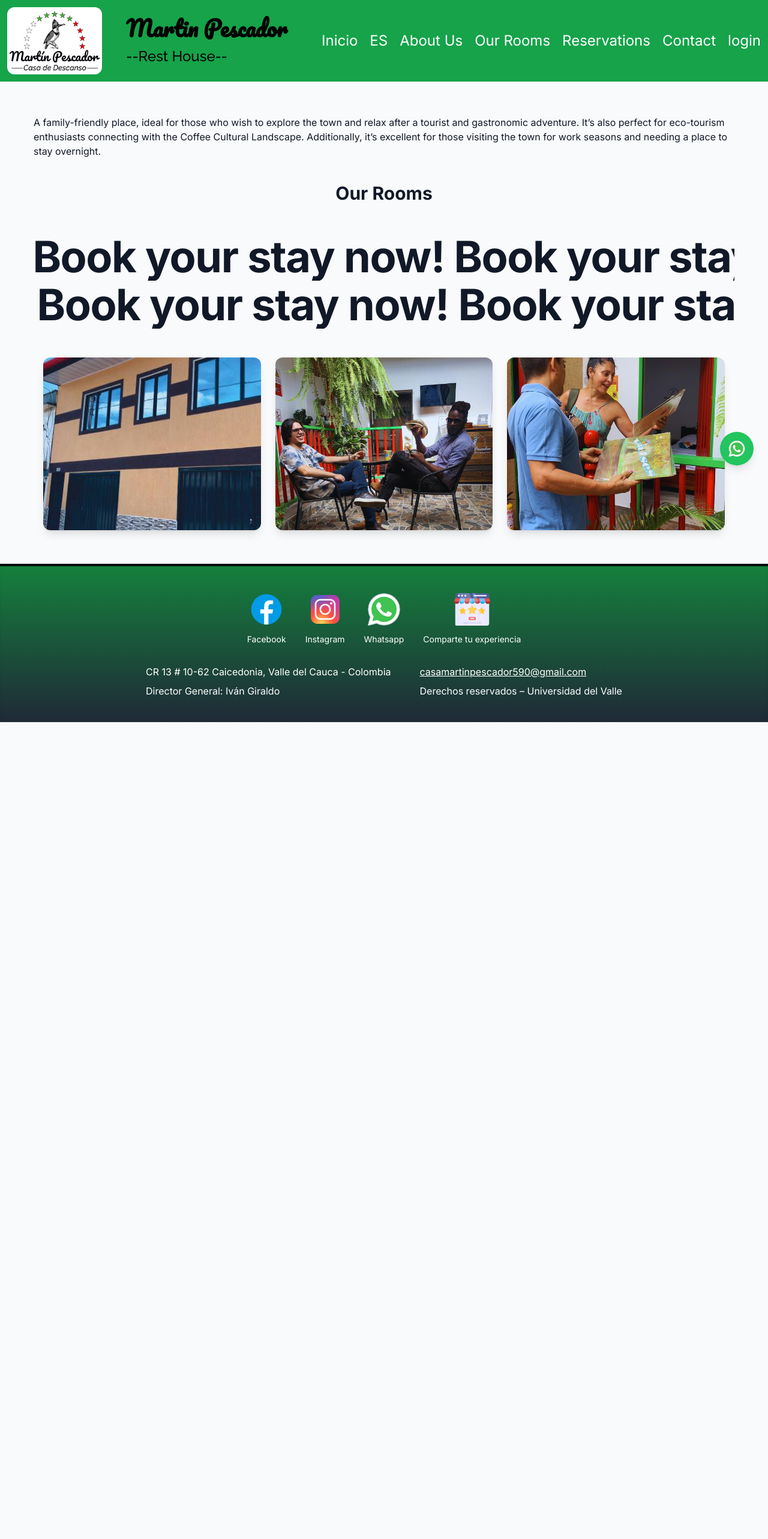
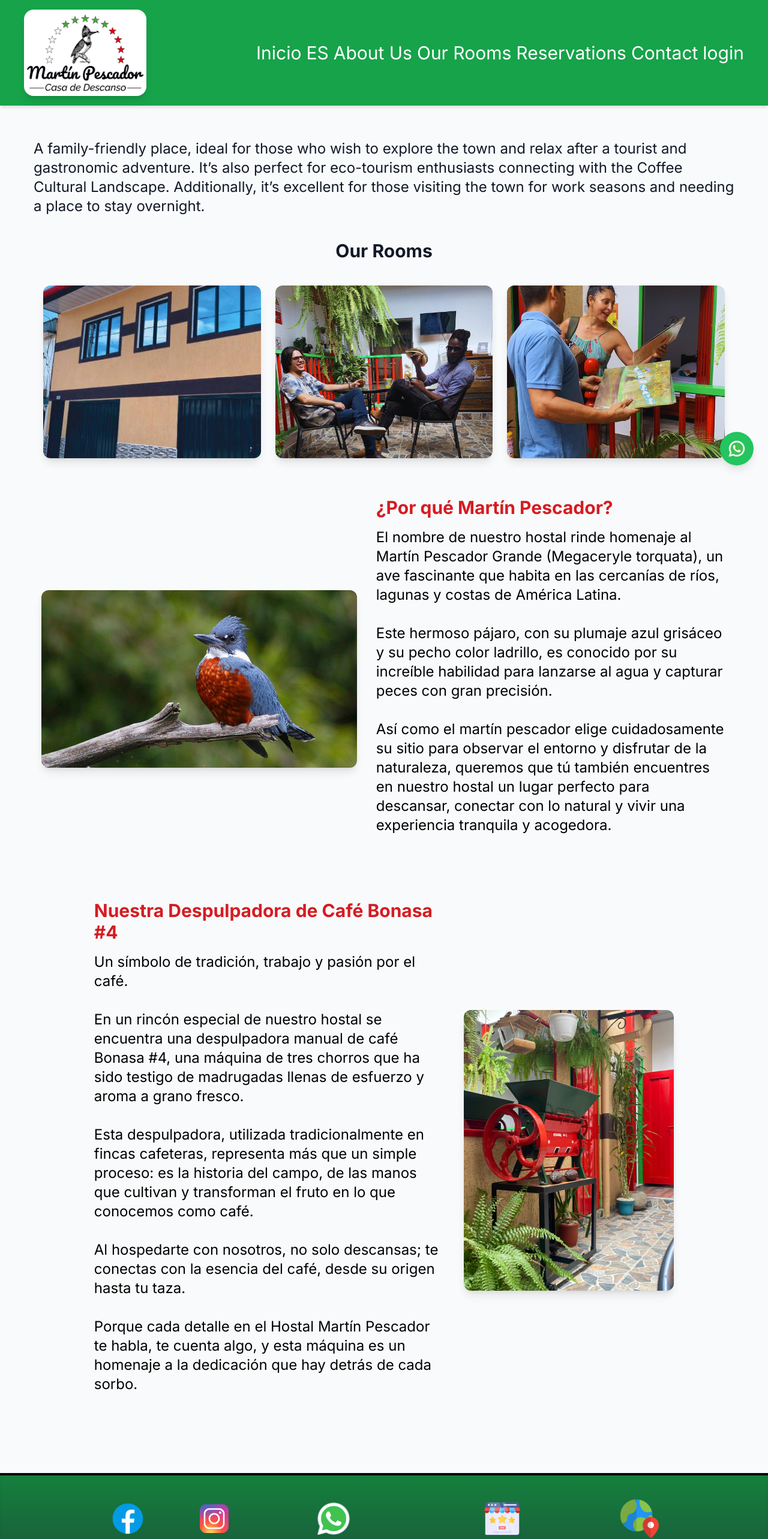
Before and after one commit to Erika000o/Hostal, a React (Vite) app in the folder hostal_martin/: page / in a window 1280 px wide. Shown: the top 2566 px of the page at 60% size. Before the commit the page ends 1204 px from the top, so only its background shows below. Built offline with nearby package versions, Linux system fonts and the light colour scheme; no server answers.

Commit message:
Actualización de estilos, Historia - Sobre Nosotros - Inicio

```diff
--- a/hostal_martin/src/components/Footer.jsx
+++ b/hostal_martin/src/components/Footer.jsx
@@ -6,7 +6,7 @@ function Footer() {
   return (
     <footer className="bg-gradient-to-b from-green-700 bg-gray-800 text-white py-10 px-4 border-t-4 border-t-[#030a06] shadow-inner">
       {/* Íconos centrados */}
-      <div className="flex justify-center flex-wrap gap-8 mb-8">
+      <div className="flex justify-center flex-wrap gap-8 mb-8 text-2xl">
         <a
           href="https://www.facebook.com/profile.php?id=61571920404498&locale=es_LA"
           target="_blank"
@@ -15,7 +15,7 @@ function Footer() {
           className="hover:opacity-80 flex flex-col items-center"
         >
           <img src="/images/Facebook.png" alt={t('facebook')} className="w-16 h-16" />
-          <span className="mt-2 text-sm">{t('Facebook')}</span>
+          <span className="mt-2 text-2xl">{t('Facebook')}</span>
         </a>
         <a
           href="https://www.instagram.com/casamartinpescador590?utm_source=qr"
@@ -25,7 +25,7 @@ function Footer() {
           className="hover:opacity-80 flex flex-col items-center"
         >
           <img src="/images/Instagram.png" alt={t('instagram')} className="w-16 h-16" />
-          <span className="mt-2 text-sm">{t('Instagram')}</span>
+          <span className="mt-2 text-2xl">{t('Instagram')}</span>
         </a>
         <a
           href="https://wa.me/message/257OK2VEIYLJK1?src=qr"
@@ -35,7 +35,7 @@ function Footer() {
           className="hover:opacity-80 flex flex-col items-center"
         >
           <img src="/images/WhatsApp.png" alt={t('whatsapp')} className="w-16 h-16" />
-          <span className="mt-2 text-sm">{t('Whatsapp')}</span>
+          <span className="mt-2 text-2xl">{t('Atencion al Usuario')}</span>
         </a>
         <a
           href="https://g.page/r/CYKoK1MhLj1tEAE/review"
@@ -45,7 +45,17 @@ function Footer() {
           className="hover:opacity-80 flex flex-col items-center"
         >
           <img src="/images/Reseñas.png" alt={t('shareExperience')} className="w-16 h-16" />
-          <span className="mt-2 text-sm">{t('Comparte tu experiencia')}</span>
+          <span className="mt-2 text-2xl">{t('Comparte tu experiencia')}</span>
+        </a>
+        <a
+          href="https://www.google.com/maps/place/Hostal+Mart%C3%ADn+Pescador+%22Casa+de+Descanso%22/@4.3338432,-75.8300303,17z/data=!3m1!4b1!4m12!1m5!8m4!1e2!2s114227429867748241705!3m1!1e1!3m5!1s0x8e38532cf930c153:0x6d3d2e21532ba882!8m2!3d4.3338379!4d-75.8274554!16s%2Fg%2F11vdqd32xt?entry=ttu&g_ep=EgoyMDI1MDUxNS4wIKXMDSoASAFQAw%3D%3D"
+          target="_blank"
+          rel="noopener noreferrer"
+          aria-label={t('Ubicacion')}
+          className="hover:opacity-80 flex flex-col items-center"
+        >
+          <img src="/images/ubicacion.png" alt={t('Ubicacion')} className="w-16 h-16" />
+          <span className="mt-2 text-2xl">{t('Ubicacion')}</span>
         </a>
       </div>
 
@@ -53,13 +63,13 @@ function Footer() {
       <div className="flex justify-center">
         <div className="flex flex-col md:flex-row gap-12 text-center md:text-left">
           {/* Columna izquierda */}
-          <div className="space-y-2 max-w-md">
+          <div className="space-y-4 max-w-md text-2xl">
             <p>CR 13 # 10-62 Caicedonia, Valle del Cauca - Colombia</p>
             <p>Director General: Iván Giraldo</p>
           </div>
 
           {/* Columna derecha */}
-          <div className="space-y-2 max-w-md">
+          <div className="space-y-4 max-w-md text-2xl">
             <p>
               <a
                 href="mailto:casamartinpescador590@gmail.com"
--- a/hostal_martin/src/components/Header.jsx
+++ b/hostal_martin/src/components/Header.jsx
@@ -10,43 +10,34 @@ function Header() {
   };
 
   return (
-    <header className="bg-green-600 text-white p-3">
+    <header className="bg-green-600 text-white p-4 shadow-md">
+      <div className="max-w-[1400px] mx-auto flex items-center justify-between px-6">
 
-      <div className="container mx-auto flex justify-between items-center">
-        <div className="flex items-center space-x-10">{/*aqui va centrados */}
-          <img src="/images/logoMartin.jpg" alt="Hostal Martín Pescador" className="h-28 rounded-xl"/>
-          <h1 className="mb-0">
-            <span className="font-['Pacifico'] text-4xl text-black">{t('homeTitle')}</span>
-            <br />
-            <span className="font-['Raleway'] font-medium text-2xl text-black">--{t('homeSubtitle')}--</span>{/*aqui va el nombre */}
-          </h1>
+        <div className="flex-shrink-0">
+          <img
+            src="/images/logoMartin.jpg"
+            alt="Hostal Martín Pescador"
+            className="h-36 rounded-2xl shadow-lg"
+          />
         </div>
 
-        <div className="relative">
-          <img
-            src="/images/flor.jpg"
-            alt="Decoración"
-            className="absolute top-40 right-66 w-32 h-992 object-cover rounded-xl shadow-lg m-1"
-          />
-        </div>
-        <nav className="space-x-5">
-          <NavLink to="/" className="hover:underline text-2xl">Inicio</NavLink>
+        {/* Menú horizontal alineado y responsivo */}
+        <nav className="flex flex-wrap justify-center items-center gap-x-2 gap-y-2 text-2xl whitespace-nowrap">
+          <NavLink to="/" className="hover:underline text-3xl">Inicio</NavLink>
           <NavLink
-              as="span"
-              onClick={toggleLanguage}
-              className={`cursor-pointer text-2xl ${i18n.language === 'es' || i18n.language === 'en' ? 'hover:underline' : ''}`}
-              >
-              {i18n.language === 'es' ? 'EN' : 'ES'}
+            as="span"
+            onClick={toggleLanguage}
+            className={`cursor-pointer text-3xl ${i18n.language === 'es' || i18n.language === 'en' ? 'hover:underline' : ''}`}
+          >
+            {i18n.language === 'es' ? 'EN' : 'ES'}
           </NavLink>
-
-          <NavLink to="/about" className="hover:underline text-2xl">{t('about')}</NavLink>
-          <NavLink to="/rooms" className="hover:underline text-2xl">{t('rooms')}</NavLink>
-          <NavLink to="/reservations" className="hover:underline text-2xl">{t('reservations')}</NavLink>
-          <NavLink to="/contact" className="hover:underline text-2xl">{t('contact')}</NavLink>
-          <NavLink to="login" className="hover:underline text-2xl">{t('login')}</NavLink>
+          <NavLink to="/about" className="hover:underline text-3xl">{t('about')}</NavLink>
+          <NavLink to="/rooms" className="hover:underline text-3xl">{t('rooms')}</NavLink>
+          <NavLink to="/reservations" className="hover:underline text-3xl">{t('reservations')}</NavLink>
+          <NavLink to="/contact" className="hover:underline text-3xl">{t('contact')}</NavLink>
+          <NavLink to="/login" className="hover:underline text-3xl">{t('login')}</NavLink>
         </nav>
       </div>
-
     </header>
   );
 }
--- a/hostal_martin/src/components/ui/VelocityScroll.tsx
+++ b/hostal_martin/src/components/ui/VelocityScroll.tsx
@@ -109,10 +109,10 @@ export function VelocityScroll({
 }: VelocityScrollProps) {
   return (
     <div
-      className={cn(
-        "relative w-full text-4xl font-bold tracking-[-0.02em] md:text-7xl md:leading-[5rem]",
-        className,
-      )}
+    className={cn(
+      "relative w-full text-2xl font-bold tracking-[-0.02em] md:text-4xl md:leading-[3.5rem]",
+      className,
+    )}
       {...props}
     >
       {Array.from({ length: numRows }).map((_, i) => (
--- a/hostal_martin/src/components/ui/WhatsApp.tsx
+++ b/hostal_martin/src/components/ui/WhatsApp.tsx
@@ -12,7 +12,7 @@ export function FloatingWhatsApp() {
       className="fixed bottom-6 right-6 z-50"
     >
       <a
-        href="https://wa.me/573228803018"
+        href="https://wa.me/573225956704"
         target="_blank"
         rel="noopener noreferrer"
         className="flex items-center justify-center w-14 h-14 rounded-full bg-green-500 hover:bg-green-600 text-white shadow-lg hover:shadow-xl transition-all duration-300"
--- a/hostal_martin/src/i18n.js
+++ b/hostal_martin/src/i18n.js
@@ -30,6 +30,17 @@ const resources = {
       familyRoomQuote: "Habitación familiar con espacio amplio",
       familyRoomName: "Habitación Familiar",
       familyRoomDesignation: "4 personas",
+      whyRoomQuote: "¿Por qué Martín Pescador?",
+      whyRoomDescription: "El nombre de nuestro hostal rinde homenaje al Martín Pescador Grande (Megaceryle torquata), un ave fascinante que habita en las cercanías de ríos, lagunas y costas de América Latina.",
+      whyRoomDescription2: "Este hermoso pájaro, con su plumaje azul grisáceo y su pecho color ladrillo, es conocido por su increíble habilidad para lanzarse al agua y capturar peces con gran precisión.",
+      whyRoomDescription3: "Así como el martín pescador elige cuidadosamente su sitio para observar el entorno y disfrutar de la naturaleza, queremos que tú también encuentres en nuestro hostal un lugar perfecto para descansar, conectar con lo natural y vivir una experiencia tranquila y acogedora.",
+
+      coffeeMachine: "Nuestra Despulpadora de Café Bonasa #4",
+      coffeeMachineDescription: "Un símbolo de tradición, trabajo y pasión por el café.",
+      coffeeMachineDescription2: "En un rincón especial de nuestro hostal se encuentra una despulpadora manual de café Bonasa #4, una máquina de tres chorros que ha sido testigo de madrugadas llenas de esfuerzo y aroma a grano fresco.",
+      coffeeMachineDescription3: "Esta despulpadora, utilizada tradicionalmente en fincas cafeteras, representa más que un simple proceso: es la historia del campo, de las manos que cultivan y transforman el fruto en lo que conocemos como café.",
+      coffeeMachineDescription4: "Al hospedarte con nosotros, no solo descansas; te conectas con la esencia del café, desde su origen hasta tu taza.",
+      coffeeMachineDescription5: "Porque cada detalle en el Hostal Martín Pescador te habla, te cuenta algo, y esta máquina es un homenaje a la dedicación que hay detrás de cada sorbo.",
 
       // About.jsx
       about: "Sobre Nosotros",
--- a/hostal_martin/src/pages/Home.jsx
+++ b/hostal_martin/src/pages/Home.jsx
@@ -2,7 +2,7 @@ import { useTranslation } from 'react-i18next';
 import { useState, useEffect } from 'react';
 import { useNavigate } from 'react-router-dom';
 import Gallery from '../components/Gallery';
-import { VelocityScroll } from '../components/ui/VelocityScroll';
+// import { VelocityScroll } from '../components/ui/VelocityScroll';
 import { fetchHabitaciones } from '../lib/api';
 
 const roomImages = [
@@ -62,7 +62,7 @@ function Home() {
 
   return (
     <div className="container mx-auto p-14 relative">
-      <p className="mb-3">{t('homeDescription')}</p>
+      <p className="mb-3 text-2xl">{t('homeDescription')}</p>
 
       <div className="my-10">
         <h2 className="text-3xl font-bold mb-8 text-center">{t('ourRooms')}</h2>
@@ -81,16 +81,16 @@ function Home() {
             </div>
             <div className="max-w-md">
               <h3
-                className="text-2xl font-semibold mb-2 cursor-pointer text-blue-600 hover:underline"
+                className="text-3xl font-semibold mb-2 cursor-pointer text-red-600 hover:underline"
                 onClick={() => handleSelectRoom(selectedRoom)}
               >
                 {t(selectedRoom.nombre || '')}
               </h3>
-              <p className="text-gray-600 mb-2">
-                {selectedRoom.capacidad} {selectedRoom.capacidad === 1 ? 'persona' : 'personas'}
+              <p className="text-gray-600 mb-2 text-2xl">
+                {selectedRoom.capacidad} {selectedRoom.capacidad === 1 ? 'persona' : 'Personas'}
               </p>
-              <p className="text-gray-800 font-bold mb-4">{formatPrice(selectedRoom.precio || 0)}</p>
-              <p className="text-gray-500 italic mb-4">{t(selectedRoom.quote || '')}</p>
+              <p className="text-gray-800 font-bold mb-4 text-2xl">{formatPrice(selectedRoom.precio || 0)}</p>
+              <p className="text-gray-500 italic mb-4 text-2xl">{t(selectedRoom.quote || '')}</p>
               <div className="flex gap-4">
                 <button
                   onClick={prevRoom}
@@ -106,7 +106,7 @@ function Home() {
                 </button>
                 <button
                   onClick={() => handleSelectRoom(selectedRoom)}
-                  className="bg-blue-600 text-white px-4 py-2 rounded hover:bg-blue-700"
+                  className="bg-rojoHostal text-white px-4 py-2 rounded hover:bg-rojoHostal text-lg"
                 >
                   {t('viewDetails')}
                 </button>
@@ -116,11 +116,60 @@ function Home() {
         )}
       </div>
 
-      <div className="my-12">
-        <VelocityScroll className="text-center">{t('bookNow')}</VelocityScroll>
+      {/* <div className="my-10">
+        <VelocityScroll className="text-center ">{t('bookNow')}</VelocityScroll>
+      </div> */}
+
+
+      <Gallery />
+      {/* Sección sobre el Martín Pescador */}
+      <div className="flex flex-col lg:flex-row items-center justify-center gap-8 my-16">
+      <div className="w-full lg:w-[45%]">
+          <img
+            src="/images/martin2.jpg"
+            alt="Martín Pescador Grande"
+            className="overflow-hidden rounded-xl shadow-lg transform hover:scale-105 transition-transform duration-300"
+          />
+        </div>
+        <div className="w-full lg:w-1/2">
+          <h3 className="text-3xl font-bold mb-4 text-rojoHostal">{t('whyRoomQuote')}</h3>
+          <p className="text-black mb-3 text-2xl">
+            {t('whyRoomDescription')}
+            <br /><br />
+            {t('whyRoomDescription2')}
+            <br /><br />
+            {t('whyRoomDescription3')}
+            <br /><br />
+
+          </p>
+        </div>
       </div>
 
-      <Gallery />
+      {/* Sección sobre la despulpadora */}
+      <div className="flex flex-col-reverse lg:flex-row items-center justify-center gap-8 my-16">
+        <div className="w-full lg:w-1/2">
+          <h3 className="text-3xl font-bold mb-4 text-rojoHostal">{t('coffeeMachine')}</h3>
+          <p className="text-black mb-3 text-2xl">
+            {t('coffeeMachineDescription')}
+            <br /><br />
+            {t('coffeeMachineDescription2')}
+            <br /><br />
+            {t('coffeeMachineDescription3')}
+            <br /><br />
+            {t('coffeeMachineDescription4')}
+            <br /><br />
+            {t('coffeeMachineDescription5')}
+          </p>
+        </div>
+        <div className="w-full lg:w-[30%]">
+          <img
+            src="/images/MaquinaCafe.jpg"
+            alt="Despulpadora de café Bonasa #4"
+            className="overflow-hidden rounded-xl shadow-lg transform hover:scale-105 transition-transform duration-300"
+          />
+        </div>
+      </div>
+
     </div>
   );
 }
--- a/hostal_martin/src/pages/Rooms.jsx
+++ b/hostal_martin/src/pages/Rooms.jsx
@@ -154,7 +154,7 @@ function Rooms() {
               </p>
               <button
                 onClick={() => setSelected(room)}
-                className="bg-emerald-500 text-white px-4 py-2 rounded hover:bg-emerald-600 w-full transition"
+                className="bg-rojoHostal text-white px-4 py-2 rounded hover:bg-red-600 w-full transition"
               >
                 {t('viewDetails')}
               </button>
--- a/hostal_martin/tailwind.config.js
+++ b/hostal_martin/tailwind.config.js
@@ -15,6 +15,7 @@ module.exports = {
           DEFAULT: '#1e40af', // azul-800
           light: '#3b82f6', // azul-500
         },
+        rojoHostal: '#d51c22',
       },
       fontFamily: {
         sans: ['Inter', 'system-ui', 'sans-serif'],
```
Also changed, not shown: hostal_martin/src/components/Calendar.jsx (+12 -10 lines), hostal_martin/src/components/ReservationForm.jsx (+8 -7 lines), hostal_martin/src/pages/About.jsx (+44 -25 lines), hostal_martin/src/pages/Contact.jsx (+11 -11 lines), hostal_martin/public/images/MaquinaCafe.jpg (added), hostal_martin/public/images/ubicacion.png (added).
